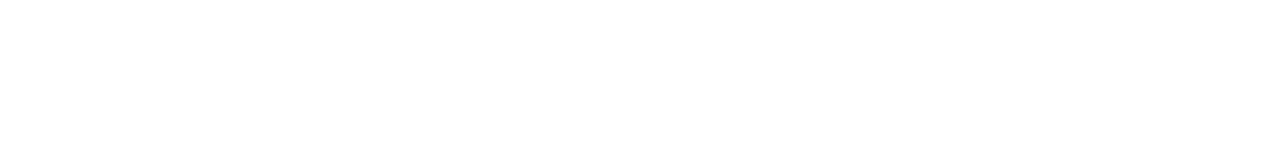
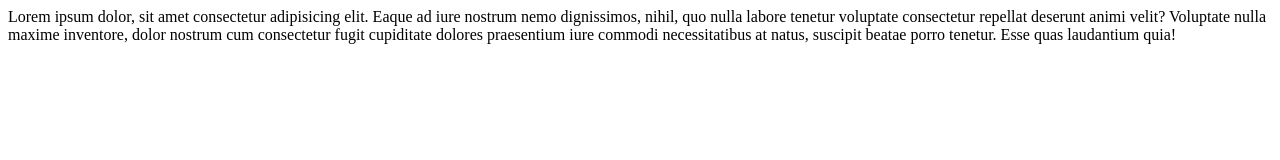
Before and after one commit to mayanktamrkar/testing, a plain HTML site: page index.html in a window 1280 px wide. Drawn offline with Linux system fonts and the light colour scheme.

Commit message:
conflict

```diff
--- a/index.html
+++ b/index.html
@@ -6,5 +6,14 @@
     <meta name="viewport" content="width=device-width, initial-scale=1.0" />
     <title>first</title>
   </head>
-  <body></body>
+  <body>
+    <p1>
+      Lorem ipsum dolor, sit amet consectetur adipisicing elit. Eaque ad iure
+      nostrum nemo dignissimos, nihil, quo nulla labore tenetur voluptate
+      consectetur repellat deserunt animi velit? Voluptate nulla maxime
+      inventore, dolor nostrum cum consectetur fugit cupiditate dolores
+      praesentium iure commodi necessitatibus at natus, suscipit beatae porro
+      tenetur. Esse quas laudantium quia!
+    </p1>
+  </body>
 </html>
--- a/index.js
+++ b/index.js
@@ -2,3 +2,5 @@ console.log("first");
 console.log("second");
 console.log("third");
 console.log("changes");
+
+console.log("check");
```
